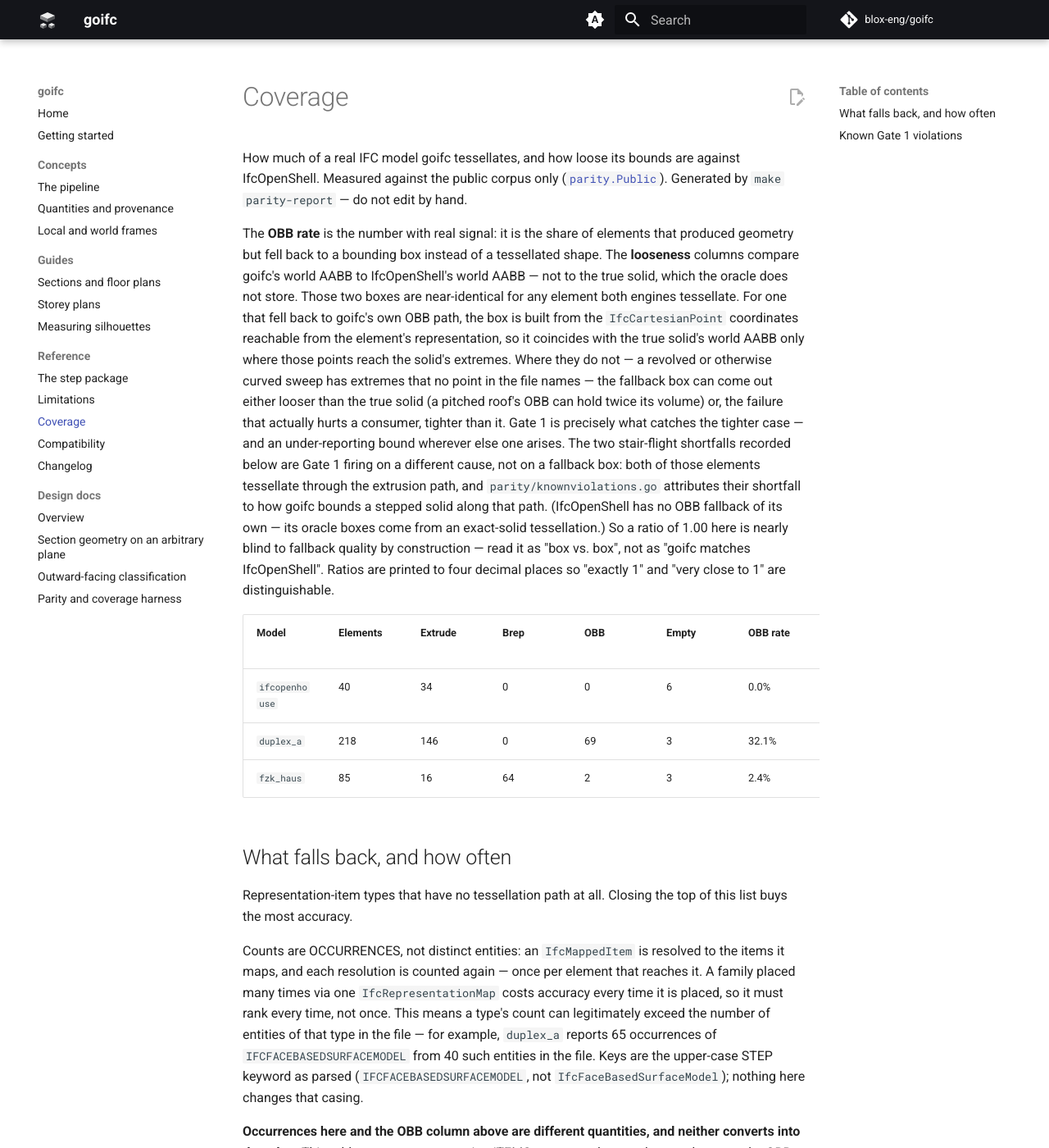
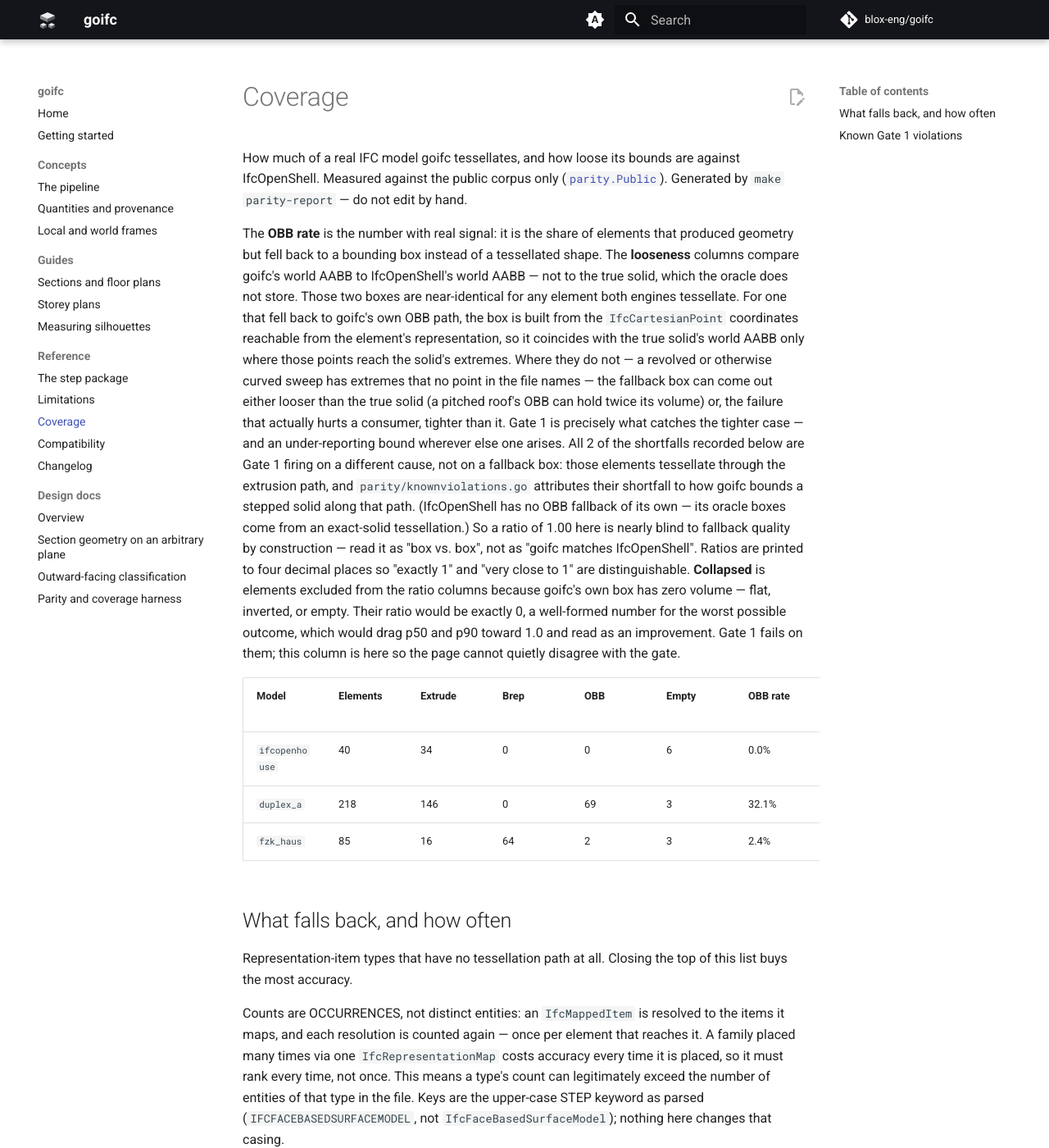
Before and after one commit to blox-eng/goifc, an MkDocs documentation site: the page built from docs/coverage.md, in a window 1280 px wide and 1400 px high. Shown: the whole window at 82% size. Built offline with MkDocs 1.6.1 and Material for MkDocs 9.7.7, drawn with Linux system fonts in a browser that asks for light colours; comment, search, counter and statistics services are not loaded; the version menu is left out; some of the changed text lies outside the part shown.

Commit message:
fix(parity): stop the published page from contradicting its own gates
Three ways docs/coverage.md could state something the measurement did not
support, plus two bugs in the oracle target.

The looseness ratio clamped only the oracle side. A zero-volume GOIFC box --
flat, inverted, or the BBoxMin == BBoxMax that geometry.Build leaves for a
zero-vertex element -- divided to exactly 0, a well-formed number for the
worst possible outcome, and entered the distribution. It dragged p50 and p90
DOWN toward 1.0, so a regression that collapsed elements read on the page as
an improvement, and Degenerate counted only oracle-side degeneracy so
nothing hinted at it. Those are now a Collapsed bucket, excluded from the
ratios and published as their own column so the number cannot be zero and
unremarked. Gate 1 already failed on them; this stops the page disagreeing.

The prose carried hard-coded figures (65 occurrences, 40 entities, 69 OBB
elements, "two stair-flight shortfalls") in a file whose own contract says a
stale accuracy number is worse than no number. Both sides came from the same
generator, so `-check` could never catch the drift. The unsupportable
attribution is deleted -- 65 is the corpus-wide total and the generator
keeps nothing that could attribute it to duplex_a -- and the shortfall count
now comes from len(knownViolations), the same place the table below it does.

The oracle target mounted $(PWD), which is the CALLER's shell cwd, not
make's: `make -C <repo> oracle` mounted the wrong directory at /src and
python3 /src/dump_oracle.py would fail. Verified empirically -- from /,
`make -C dir` prints CURDIR=dir but PWD=/. Now $(CURDIR). Its EXIT trap also
ran a bare rm on files docker created, so on an image that does not drop
privileges the trap's failure became the script's exit status and the
all-good path could exit non-zero; the container now runs as the calling
uid:gid and the cleanup tolerates failure.

Finally, the ci.yml comment justified classifying docs/coverage.md as code
by arguing that a skipped REQUIRED check counts as passing. Parity is not in
main's required-status-checks ruleset, so that premise is false today. The
filter is still right -- it is what makes Parity run at all on a hand-edited
page -- and the comment now says plainly that adding Parity to the ruleset is
the separate, repo-settings half of making it bite.

Co-Authored-By: Claude Opus 5 (1M context) <noreply@anthropic.com>

```diff
--- a/docs/coverage.md
+++ b/docs/coverage.md
@@ -20,9 +20,9 @@ point in the file names — the fallback box can come out either
 looser than the true solid (a pitched roof's OBB can hold twice
 its volume) or, the failure that actually hurts a consumer,
 tighter than it. Gate 1 is precisely what catches the tighter
-case — and an under-reporting bound wherever else one arises. The
-two stair-flight shortfalls recorded below are Gate 1 firing on a
-different cause, not on a fallback box: both of those elements
+case — and an under-reporting bound wherever else one arises.
+All 2 of the shortfalls recorded below are Gate 1 firing on a
+different cause, not on a fallback box: those elements
 tessellate through the extrusion path, and
 `parity/knownviolations.go` attributes their shortfall to how
 goifc bounds a stepped solid along that path.
@@ -32,12 +32,18 @@ nearly blind to fallback quality by construction — read it as
 "box vs. box", not as "goifc matches IfcOpenShell".
 Ratios are printed to four decimal places so "exactly 1" and
 "very close to 1" are distinguishable.
+**Collapsed** is elements excluded from the ratio columns because
+goifc's own box has zero volume — flat, inverted, or empty. Their
+ratio would be exactly 0, a well-formed number for the worst
+possible outcome, which would drag p50 and p90 toward 1.0 and read
+as an improvement. Gate 1 fails on them; this column is here so
+the page cannot quietly disagree with the gate.
 
-| Model | Elements | Extrude | Brep | OBB | Empty | OBB rate | AABB ratio p50 | p90 | max |
-|---|---|---|---|---|---|---|---|---|---|
-| `ifcopenhouse` | 40 | 34 | 0 | 0 | 6 | 0.0% | 1.0000 | 1.0000 | 1.0000 |
-| `duplex_a` | 218 | 146 | 0 | 69 | 3 | 32.1% | 1.0000 | 1.0000 | 1.1156 |
-| `fzk_haus` | 85 | 16 | 64 | 2 | 3 | 2.4% | 1.0000 | 1.0000 | 1.0334 |
+| Model | Elements | Extrude | Brep | OBB | Empty | OBB rate | Collapsed | AABB ratio p50 | p90 | max |
+|---|---|---|---|---|---|---|---|---|---|---|
+| `ifcopenhouse` | 40 | 34 | 0 | 0 | 6 | 0.0% | 0 | 1.0000 | 1.0000 | 1.0000 |
+| `duplex_a` | 218 | 146 | 0 | 69 | 3 | 32.1% | 0 | 1.0000 | 1.0000 | 1.1156 |
+| `fzk_haus` | 85 | 16 | 64 | 2 | 3 | 2.4% | 0 | 1.0000 | 1.0000 | 1.0334 |
 
 ## What falls back, and how often
 
@@ -49,27 +55,25 @@ again — once per element that reaches it. A family placed many
 times via one `IfcRepresentationMap` costs accuracy every time it
 is placed, so it must rank every time, not once. This means a
 type's count can legitimately exceed the number of entities of
-that type in the file — for example, `duplex_a` reports 65
-occurrences of `IFCFACEBASEDSURFACEMODEL` from 40 such entities
-in the file. Keys are the upper-case STEP keyword as parsed
+that type in the file. Keys are the upper-case STEP keyword as parsed
 (`IFCFACEBASEDSURFACEMODEL`, not `IfcFaceBasedSurfaceModel`);
 nothing here changes that casing.
 
 **Occurrences here and the OBB column above are different
 quantities, and neither converts into the other.** This table
 counts representation ITEMS, once per element that reaches one;
-the OBB column counts ELEMENTS. So `duplex_a`'s 65 occurrences
-beside its 69 OBB elements is not a near-match between two
-measurements of the same thing — it is two different units that
-happen to land close together. Do not subtract them.
+the OBB column counts ELEMENTS. Two different units: where a
+model's two figures land close together that is coincidence, not
+agreement. Do not subtract them.
 
 **This list is also not exhaustive of what falls back.** It names
-only types that `tessellateItemDepth` has no case for at all. An
-element becomes a box just as readily when a dispatched path IS
-attempted and declines partway: an extrusion whose profile cannot
-be built, a brep whose shell cannot be closed, a boolean whose
-operand failed, a mapped item whose source could not be resolved.
-None of that class appears here. Nor do presentation entities
+only types that `tessellateItemDepth` has no case for at all,
+looking through the two wrappers that would otherwise hide one —
+an `IfcMappedItem` is resolved to the items it maps, and a boolean
+to its operands. An element becomes a box just as readily when a
+dispatched path IS attempted and declines partway: an extrusion
+whose profile cannot be built, a brep whose shell cannot be
+closed. None of that class appears here. Nor do presentation entities
 (`IfcStyledItem` and the like), which this diagnostic excludes as
 appearance rather than shape so a colour assignment cannot outrank
 a missing solid — they still reach the same fallback, so if one
@@ -77,17 +81,13 @@ ever does yield a box this list will not name it either. So a
 type's absence from this table is not evidence that it never
 falls back, and the counts below are a lower bound on the causes.
 
-Concretely, in this corpus:
-
-- `fzk_haus` has 2 OBB elements and reports no unhandled item type at
-  all, so nothing in the table below accounts for a single one of
-  them. What caused them is invisible to this diagnostic by
-  construction — most likely a dispatched path that declined
-  mid-attempt.
+In this corpus, every model that has a fallback element also reports
+at least one unhandled item type below.
 
 | Item type | Occurrences |
 |---|---|
 | `IFCFACEBASEDSURFACEMODEL` | 65 |
+| `IFCPOLYGONALBOUNDEDHALFSPACE` | 11 |
 
 ## Known Gate 1 violations
 
```
Also changed, not shown: 4 other files.
